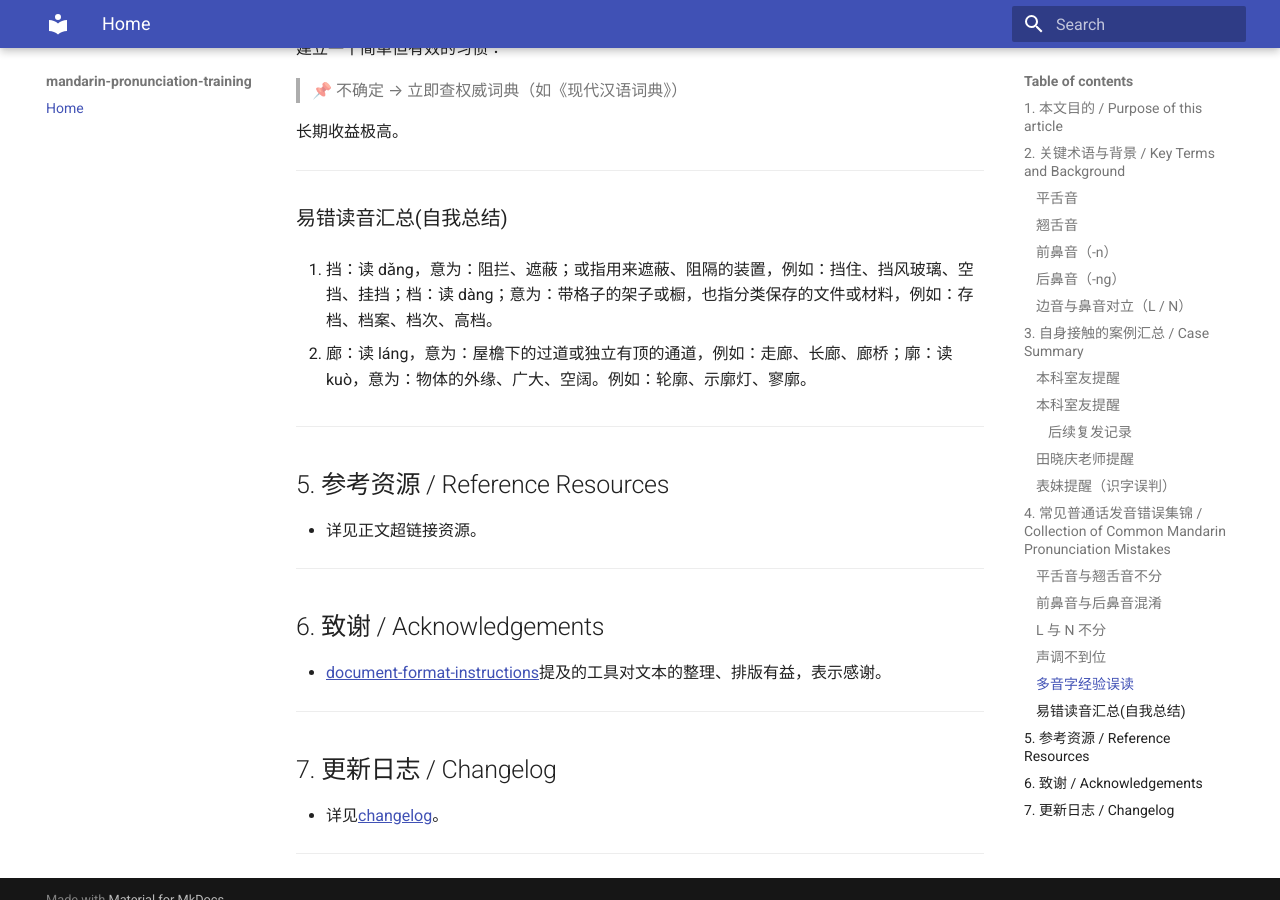
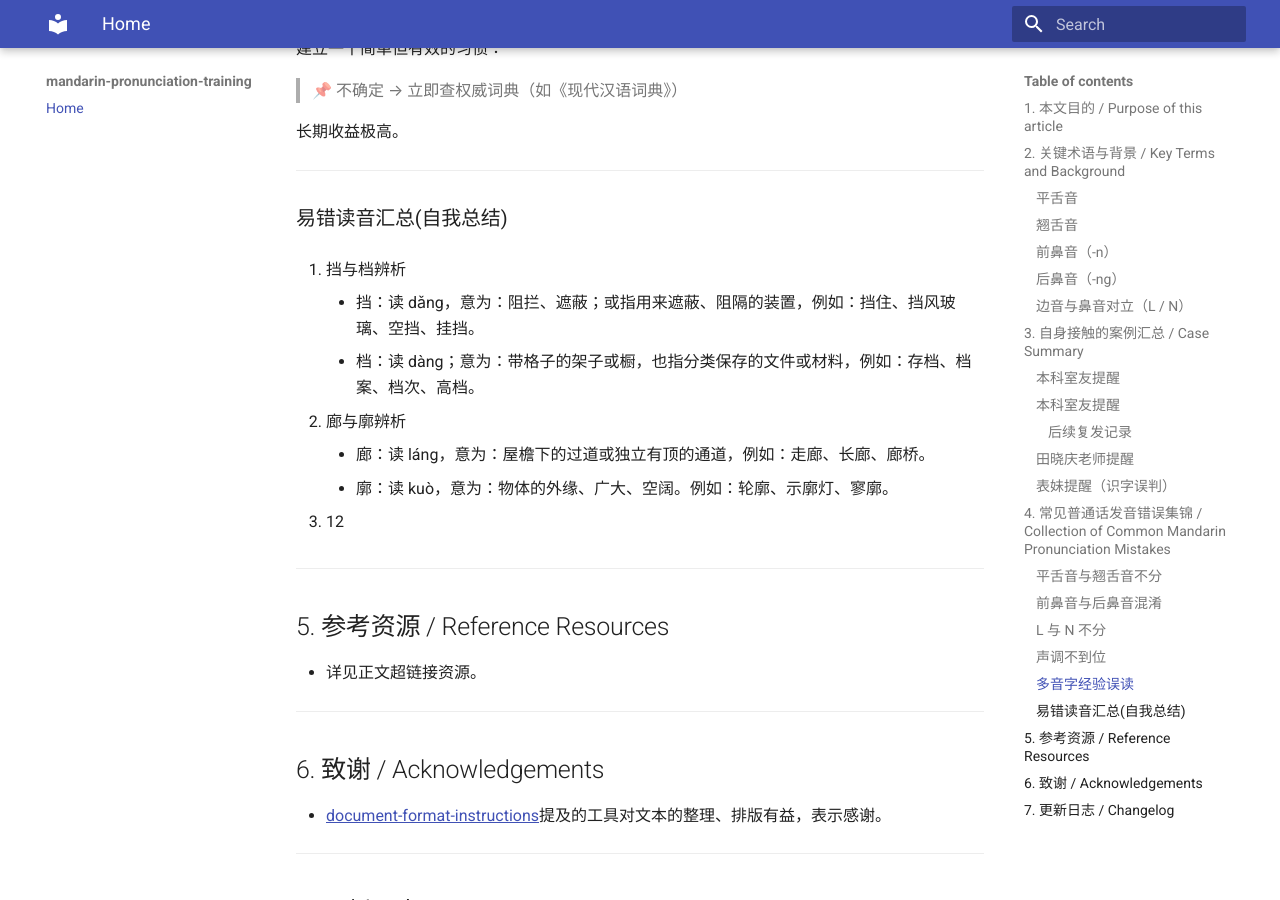
Before and after one commit to bridgezhang123/mandarin-pronunciation-training, an MkDocs documentation site: the page built from docs/README.md, in a window 1280 px wide and 900 px high, scrolled down 5974 px. Built offline with MkDocs 1.6.1 and Material for MkDocs 9.7.7, drawn with Linux system fonts in a browser that asks for light colours.

Commit message:
Update number/更新编号：March 6，2026

```diff
--- a/docs/README.md
+++ b/docs/README.md
@@ -258,9 +258,17 @@
 
 ### 易错读音汇总(自我总结)
 
-1. 挡：读 dǎng，意为：阻拦、遮蔽；或指用来遮蔽、阻隔的装置，例如：挡住、挡风玻璃、空挡、挂挡；档：读 dàng；意为：带格子的架子或橱，也指分类保存的文件或材料，例如：存档、档案、档次、高档。
+1. 挡与档辨析
 
-1. 廊：读 láng，意为：屋檐下的过道或独立有顶的通道，例如：走廊、长廊、廊桥；廓：读 kuò，意为：物体的外缘、广大、空阔。例如：轮廓、示廓灯、寥廓。
+    - 挡：读 dǎng，意为：阻拦、遮蔽；或指用来遮蔽、阻隔的装置，例如：挡住、挡风玻璃、空挡、挂挡。
+    - 档：读 dàng；意为：带格子的架子或橱，也指分类保存的文件或材料，例如：存档、档案、档次、高档。
+
+1. 廊与廓辨析
+
+    - 廊：读 láng，意为：屋檐下的过道或独立有顶的通道，例如：走廊、长廊、廊桥。
+    - 廓：读 kuò，意为：物体的外缘、广大、空阔。例如：轮廓、示廓灯、寥廓。
+
+1. 12
 
 ---
 
```
